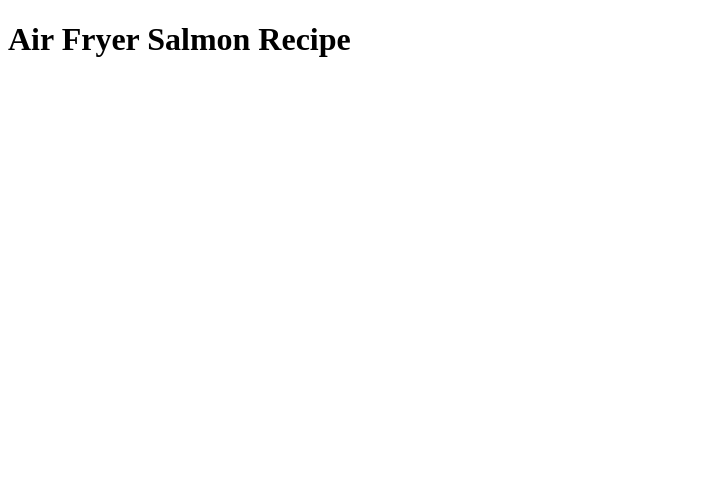
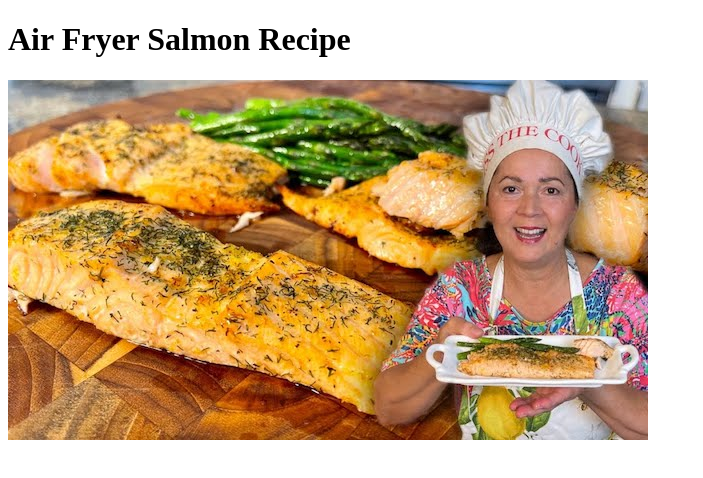
Before and after one commit to GreenvillePodCo/odin-recipes, a plain HTML site: page recipes/air-fryer-salmon-recipe.html in a window 1280 px wide. Shown: the whole page, without its empty margins (0-703 px from the left). Drawn offline with Linux system fonts and the light colour scheme.

Commit message:
Add image of recipe to page

```diff
--- a/recipes/air-fryer-salmon-recipe.html
+++ b/recipes/air-fryer-salmon-recipe.html
@@ -8,5 +8,9 @@
   </head>
   <body>
     <h1>Air Fryer Salmon Recipe</h1>
+    <img
+      src="..\images\air-fryer-salmon-and-fish-recipe.jpg"
+      alt="An image of salmon with dill on top. Person holding salmon on a plate."
+    />
   </body>
 </html>
```
Also changed, not shown: images/air-fryer-salmon-and-fish-recipe.jpg (added).
